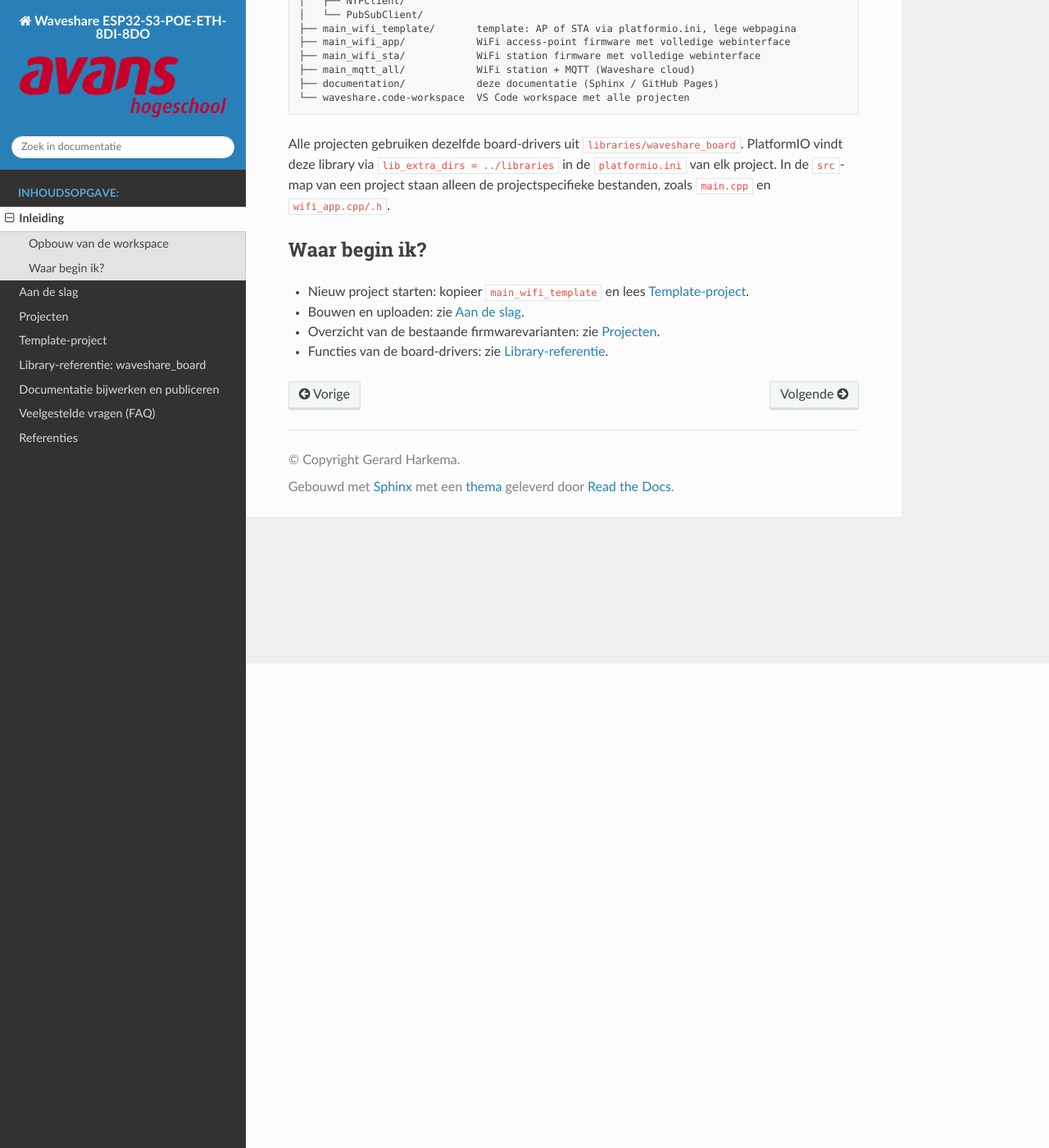
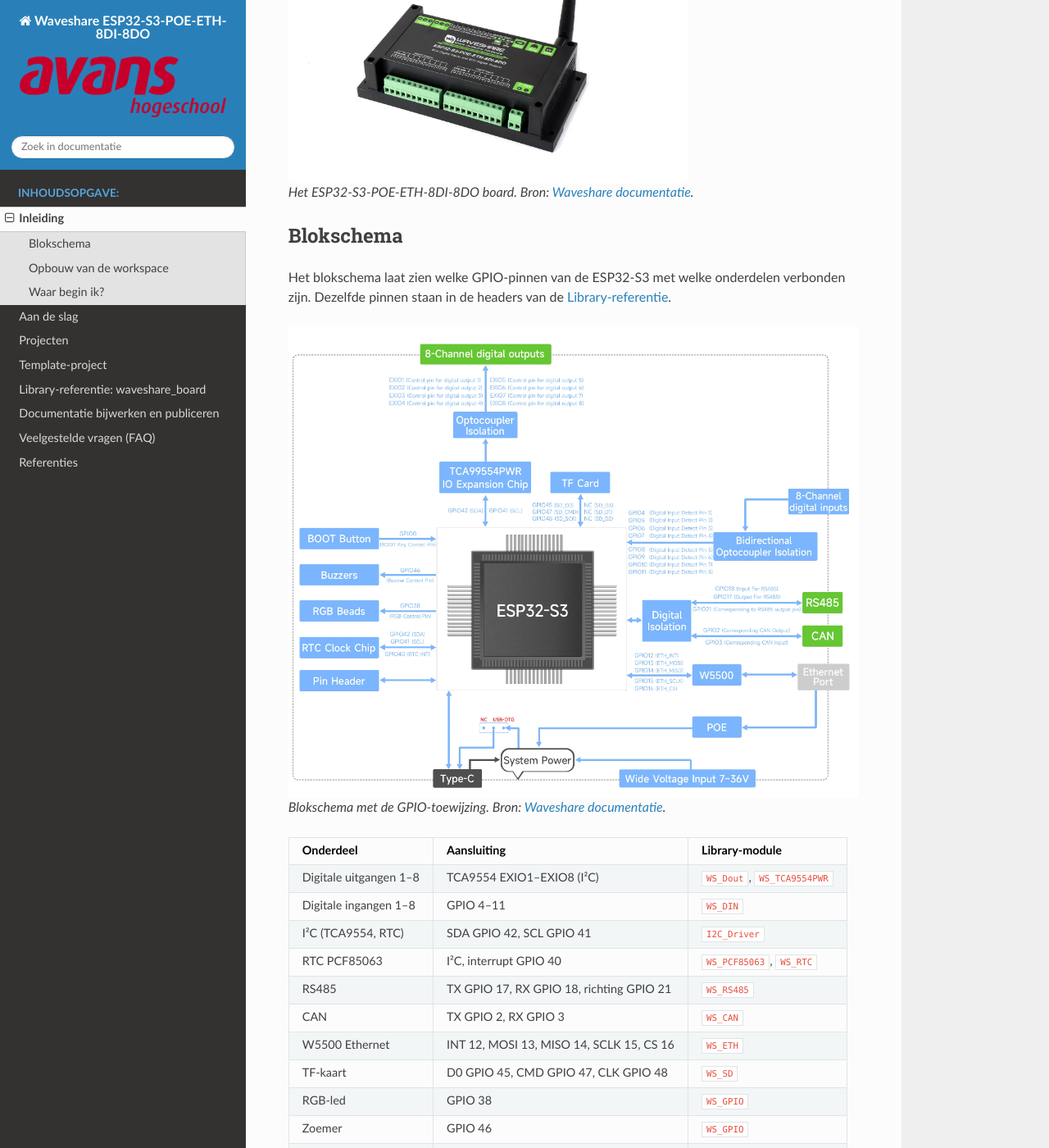
Before and after one commit to AvansMechatronica/waveshare, a Sphinx documentation site: the page built from documentation/documentation/overview.md, in a window 1280 px wide and 1400 px high, scrolled down 591 px. Shown: the whole window at 82% size. Built offline with Sphinx 7.4.7 and the Read the Docs theme 3.1.0, drawn with Linux system fonts in a browser that asks for light colours; some of the changed text lies outside the part shown.

Commit message:
20261124

````diff
--- a/documentation/documentation/overview.md
+++ b/documentation/documentation/overview.md
@@ -12,6 +12,45 @@ board. Het board is gebaseerd op de ESP32-S3-WROOM-1U-N16R8 module (16 MB flash,
 - PCF85063 real-time clock (RTC)
 - micro-SD-kaartslot
 - RGB-led en zoemer
+
+```{figure} ../images/esp32-s3-poe-eth-8di-8do.png
+:alt: Waveshare ESP32-S3-POE-ETH-8DI-8DO
+:width: 70%
+
+Het ESP32-S3-POE-ETH-8DI-8DO board. Bron:
+[Waveshare documentatie](https://docs.waveshare.com/ESP32-S3-POE-ETH-8DI-8DO).
+```
+
+## Blokschema
+
+Het blokschema laat zien welke GPIO-pinnen van de ESP32-S3 met welke
+onderdelen verbonden zijn. Dezelfde pinnen staan in de headers van de
+[Library-referentie](library.md).
+
+```{figure} ../images/esp32-s3-poe-eth-8di-8do_block_diagram.png
+:alt: Blokschema van het ESP32-S3-POE-ETH-8DI-8DO board
+:width: 100%
+
+Blokschema met de GPIO-toewijzing. Bron:
+[Waveshare documentatie](https://docs.waveshare.com/ESP32-S3-POE-ETH-8DI-8DO).
+```
+
+| Onderdeel | Aansluiting | Library-module |
+| --- | --- | --- |
+| Digitale uitgangen 1–8 | TCA9554 EXIO1–EXIO8 (I²C) | `WS_Dout`, `WS_TCA9554PWR` |
+| Digitale ingangen 1–8 | GPIO 4–11 | `WS_DIN` |
+| I²C (TCA9554, RTC) | SDA GPIO 42, SCL GPIO 41 | `I2C_Driver` |
+| RTC PCF85063 | I²C, interrupt GPIO 40 | `WS_PCF85063`, `WS_RTC` |
+| RS485 | TX GPIO 17, RX GPIO 18, richting GPIO 21 | `WS_RS485` |
+| CAN | TX GPIO 2, RX GPIO 3 | `WS_CAN` |
+| W5500 Ethernet | INT 12, MOSI 13, MISO 14, SCLK 15, CS 16 | `WS_ETH` |
+| TF-kaart | D0 GPIO 45, CMD GPIO 47, CLK GPIO 48 | `WS_SD` |
+| RGB-led | GPIO 38 | `WS_GPIO` |
+| Zoemer | GPIO 46 | `WS_GPIO` |
+| BOOT-knop | GPIO 0 | |
+
+Meer informatie, zoals schema's, afmetingen en voorbeeldcode, vind je in de
+[Waveshare documentatie](https://docs.waveshare.com/ESP32-S3-POE-ETH-8DI-8DO).
 
 ## Opbouw van de workspace
 
````
Also changed, not shown: documentation/documentation/references.md (+2 -0 lines), documentation/images/esp32-s3-poe-eth-8di-8do.png (added), documentation/images/esp32-s3-poe-eth-8di-8do_block_diagram.png (added).
